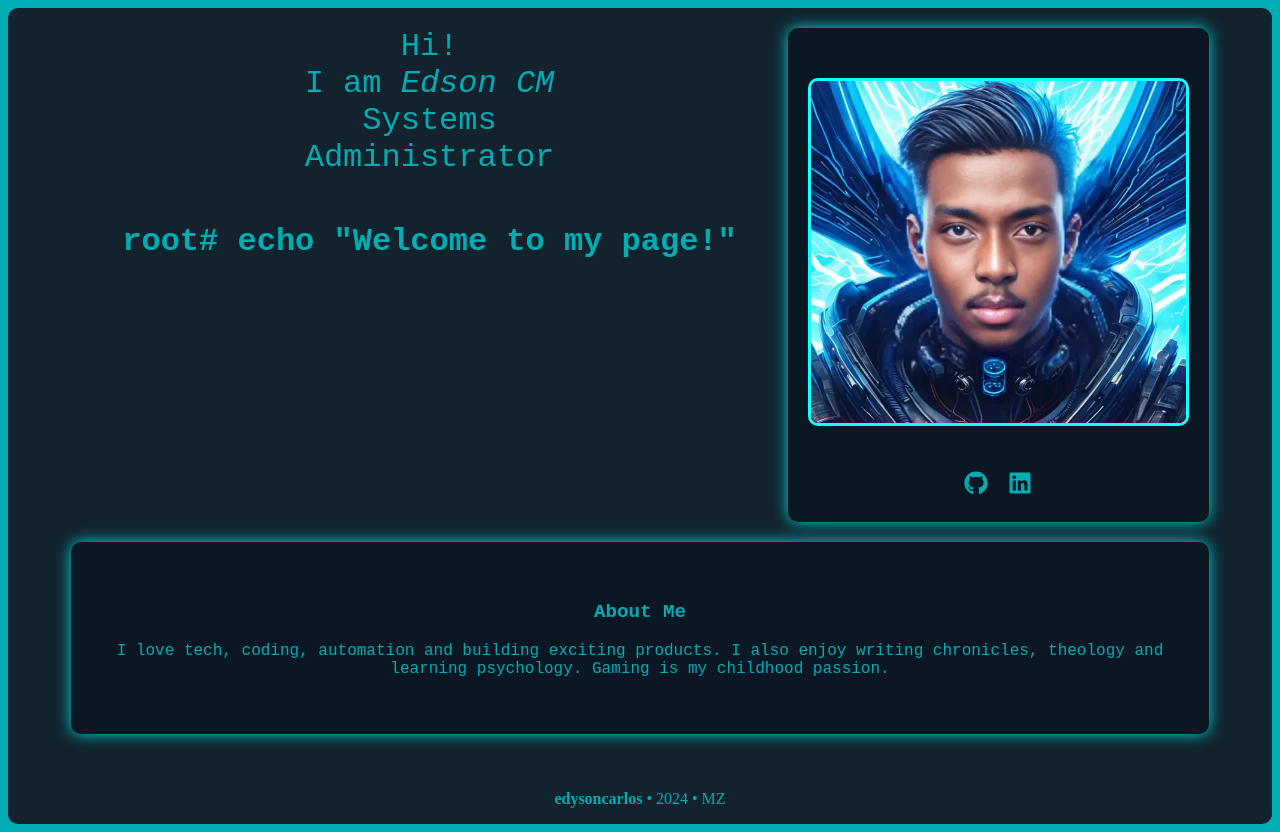
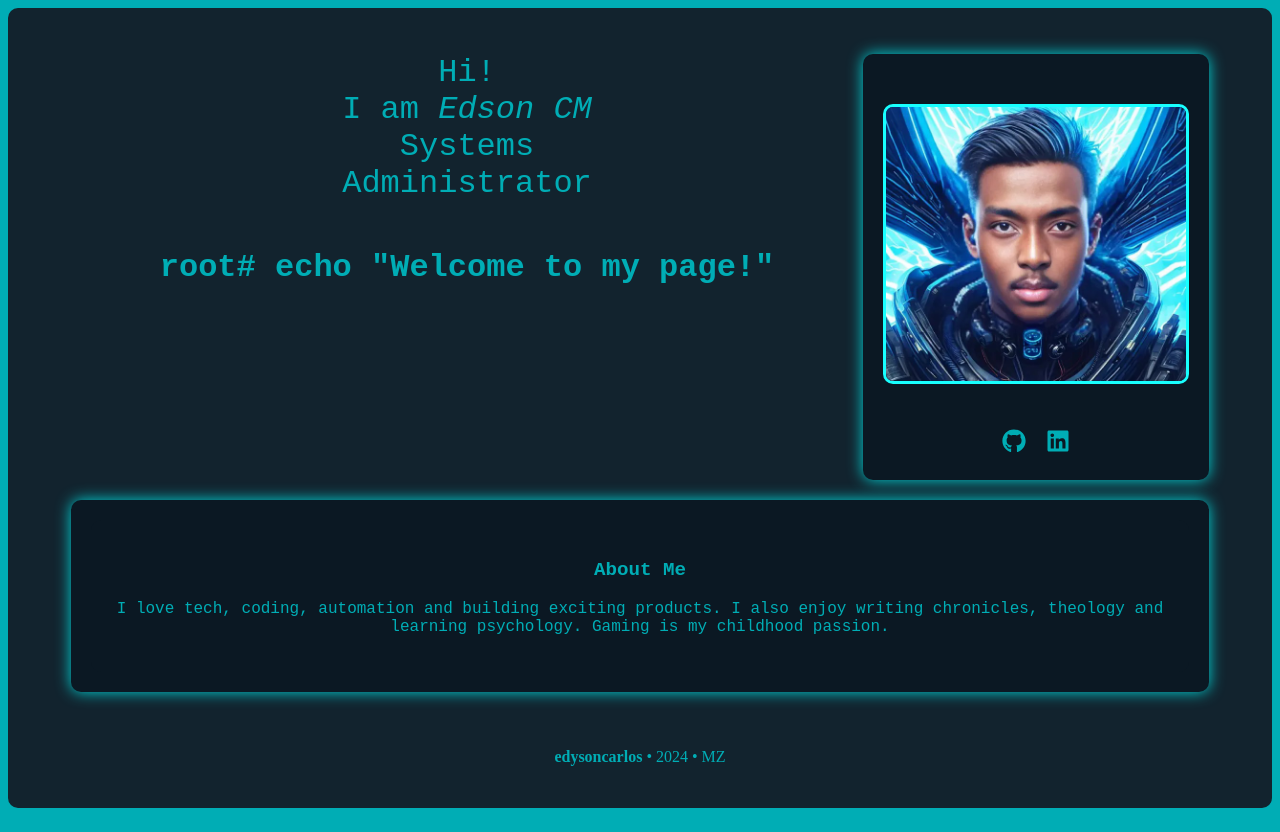
Before and after one commit to edysoncarlos/portfolio, a React (Create React App) app: page / in a window 1280 px wide. Built offline with nearby package versions, Linux system fonts and the light colour scheme.

Commit message:
img path edit sz

```diff
--- a/src/components/Picture.js
+++ b/src/components/Picture.js
@@ -2,7 +2,7 @@ import React from 'react';
 import styled from 'styled-components';
 
 const Image = styled.img`
-  max-width: 375px;
+  max-width: 300px;
   height: auto;
   border: 3px solid #18FFFF;
   border-radius: 10px;
```
